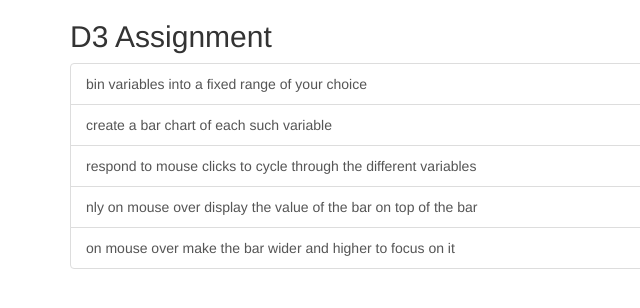
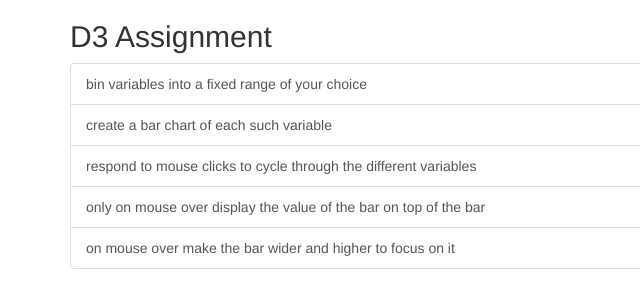
Before and after one commit to gopi-chaganti/visualization-plots-d3js, a plain HTML site: page index.html in a window 1280 px wide. Shown: the full height of the page, 0-640 px from the left. Drawn offline with nearby package versions, Linux system fonts and the light colour scheme.

Commit message:
second commit

```diff
--- a/index.html
+++ b/index.html
@@ -25,7 +25,7 @@
           <a href="BinVariable.html" class="list-group-item">bin variables into a fixed range of your choice</a>
           <a href="BarChart.html" class="list-group-item">create a bar chart of each such variable</a>
           <a href="Cycle.html" class="list-group-item">respond to mouse clicks to cycle through the different variables</a>
-            <a href="DisplayOnHover.html" class="list-group-item">nly on mouse over display the value of the bar on top of the bar</a>
+            <a href="DisplayOnHover.html" class="list-group-item">only on mouse over display the value of the bar on top of the bar</a>
             <a href="Focus.html" class="list-group-item">on mouse over make the bar wider and higher to focus on it</a>
         </div>
 
```
